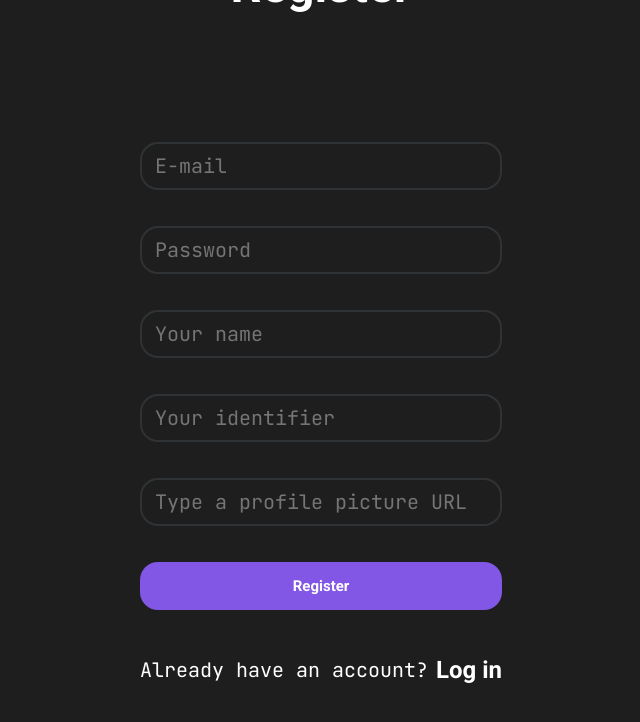
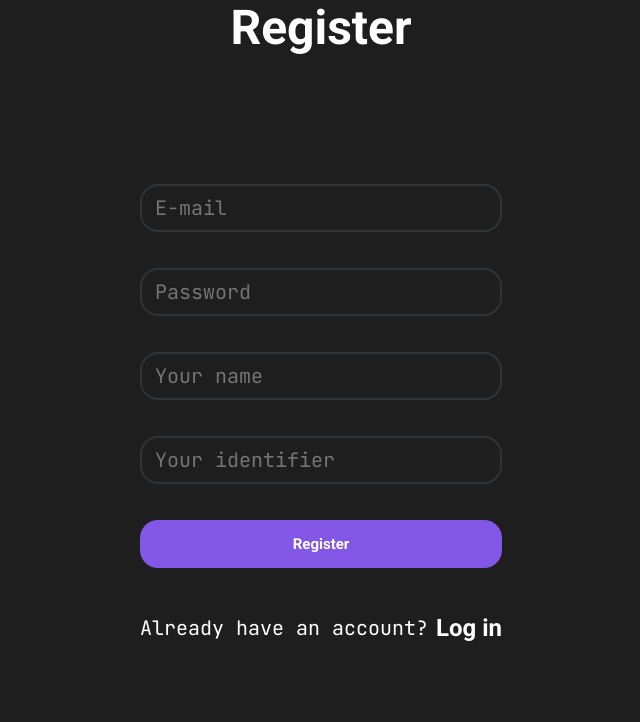
Before and after one commit to pedromeira220/twitter-clone, a React (Vite) app in the folder web/: page /register in a window 1280 px wide. Shown: the top 722 px of the page, without its empty margins (319-959 px from the left). Built offline with nearby package versions, Linux system fonts and the light colour scheme; no server answers.

Commit message:
removing the profile picture field and adding the default profile picture

```diff
--- a/web/src/pages/Auth/Register/index.tsx
+++ b/web/src/pages/Auth/Register/index.tsx
@@ -61,7 +61,8 @@ export function Register() {
 			identifier: userToCreate.identifier,
 			name: userToCreate.name,
 			password: userToCreate.password,
-			profile_picture: userToCreate.profile_picture,
+			profile_picture:
+				"https://i0.wp.com/researchictafrica.net/wp/wp-content/uploads/2016/10/default-profile-pic.jpg?fit=300%2C300&ssl=1",
 		});
 
 		if (response.error) {
@@ -152,13 +153,7 @@ export function Register() {
 						type={"text"}
 						placeholder="Your identifier"
 					/>
-					<InputMain
-						onChange={(event) => {
-							handleProfilePictureChange(event);
-						}}
-						type={"text"}
-						placeholder="Type a profile picture URL"
-					/>
+
 					<ButtonMain
 						type="submit"
 						onClick={handleLogIn}
```
